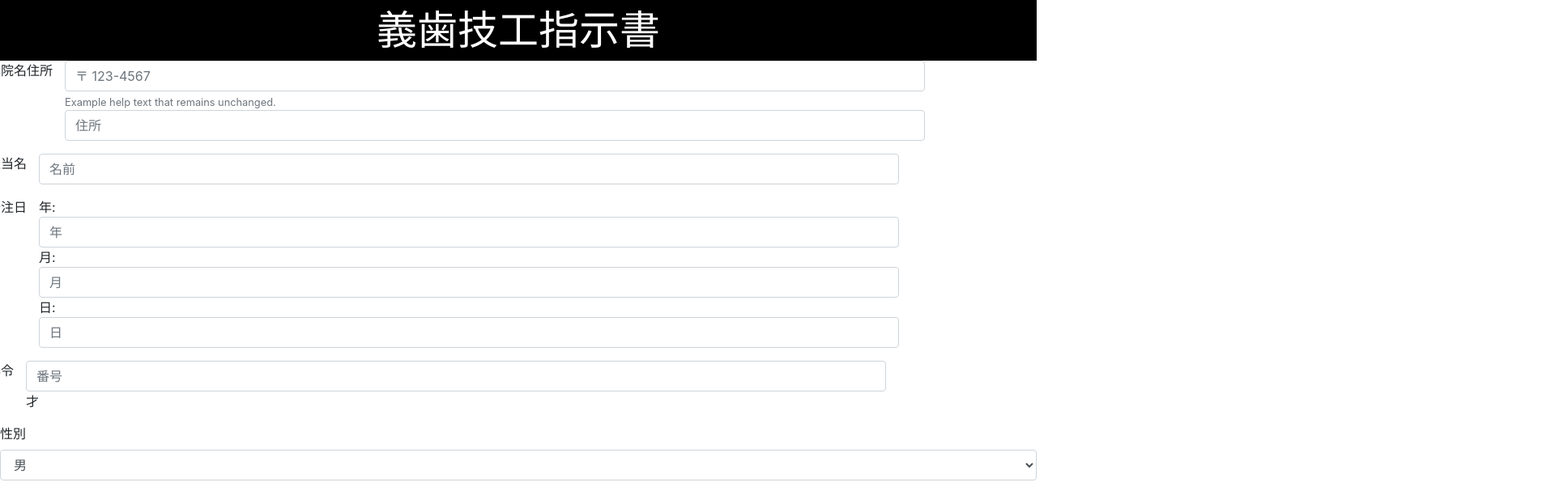
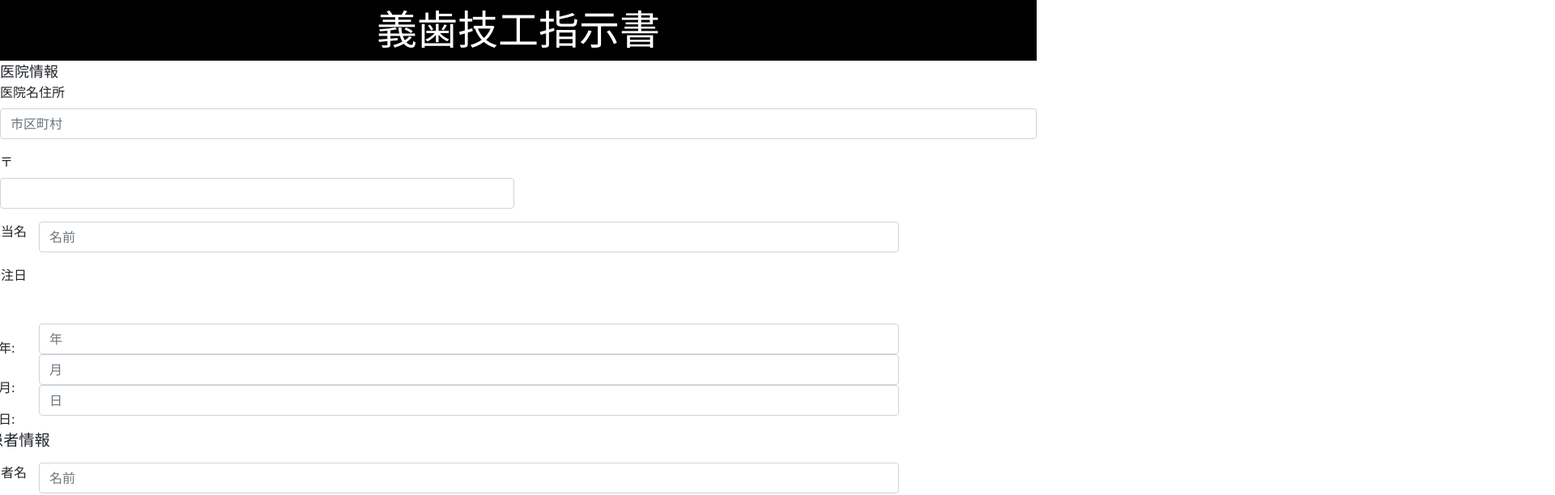
Before and after one commit to JustinTheeDude/dentist-app, a React (Create React App) app: page / in a window 1280 px wide. Shown: the top 612 px of the page at 81% size, 1920 px wide, since content can reach past the window. Built offline with nearby package versions, Linux system fonts and the light colour scheme.

Commit message:
updated css, organized form more logically

```diff
--- a/src/App.css
+++ b/src/App.css
@@ -42,5 +42,45 @@
     max-width: 1300px;
     left:0px;
     margin: auto;
+}
 
+.hospital-info-div {
+    font-size: large;
 }
+
+.age-div{
+    position: relative;
+    left: 1083px;
+    top: 35px;
+    font-size: large;
+}
+
+.age-label{
+    position: relative;
+    left: 0px;
+    top: 40px;
+}
+.order-div{
+    position: relative;
+    left: -50px;
+    top: 100px;
+}
+.year-div{
+    position: relative;
+    top: 90px;
+}
+.month-div{
+    position: relative;
+    top: 115px;
+}
+.day-div{
+    position: relative;
+    top: 130px;
+}
+
+.patient-info-div {
+    position: relative;
+    left: -15px;
+    padding-bottom: 1%;
+    font-size: larger;
+}
--- a/src/Components/MainInfo.js
+++ b/src/Components/MainInfo.js
@@ -1,5 +1,5 @@
 import React, {Component} from "react";
-import {Col, Form, FormGroup, Label, Input,Button, FormFeedback, FormText} from "reactstrap";
+import {Col, Row, Form, FormGroup, Label,Input, Button} from "reactstrap";
 import OtherOption from './OtherOption';
 class MainInfo extends Component {
 
@@ -15,15 +15,19 @@ class MainInfo extends Component {
     render () {
         return (
             <Form id="main_form" className="main-form">
-                <FormGroup row>
-                    <Label >医院名住所</Label>
-                    <Col sm={10}>
-                        <Input type="text" name="text" placeholder="〒 123-4567" />
-                        <FormFeedback>You will not be able to see this</FormFeedback>
-                        <FormText>Example help text that remains unchanged.</FormText>
-                        <Input type="text" name="text" placeholder="住所" />
+                <div className="hospital-info-div">医院情報</div>
+                <FormGroup>
+                    <Label for="exampleAddress">医院名住所</Label>
+                    <Input type="text" name="address" id="exampleAddress" placeholder="市区町村"/>
+                </FormGroup>
+                    <Row form>
+                    <Col md={6}>
+                <FormGroup>
+                    <Label for="exampleZip">〒</Label>
+                    <Input type="text" name="zip" id="exampleZip"/>
+                </FormGroup>
                     </Col>
-                </FormGroup>
+                    </Row>
                 <FormGroup row >
                     <Label >担当名</Label>
                     <Col sm={10}>
@@ -31,24 +35,30 @@ class MainInfo extends Component {
                     </Col>
                 </FormGroup>
                 <FormGroup row >
+                {/* This should be removed the order date should be set with the calendar */}
                     <Label>発注日</Label>
                     <Col sm={10}>
-                    <div>
-                            年:
+                    <div className="order-div  year-div">年:</div>
+                    <div className="order-div month-div">月:</div>
+                    <div className="order-div day-div">日:</div>
                             <Input type="text" name="text" placeholder="年" />
-                            月:
                             <Input type="text" name="text" placeholder="月" />
-                            日:
                             <Input type="text" name="text" placeholder="日" />
-                    </div>
+
+                    </Col>
+                </FormGroup>
+                <div　className="patient-info-div">患者情報</div>
+                <FormGroup row >
+                    <Label>患者名</Label>
+                    <Col sm={10}>
+                        <Input type="text" name="text" placeholder="名前" />
                     </Col>
                 </FormGroup>
                 <FormGroup row >
-                    <Label>年令</Label>
+                    <Label className="age-label">年令</Label>
                     <Col sm={10}>
-                        <div>
-                            <Input type="text" name="text" placeholder="番号" /> 才
-                        </div>
+                        <div className="age-div">才</div>
+                        <Input type="text" name="text" placeholder="才" />
                     </Col>
                 </FormGroup>
                 <FormGroup>
@@ -67,15 +77,9 @@ class MainInfo extends Component {
                     <option id="option-other">他</option>
                     </Input>
                     {this.state.value === "他" && <OtherOption />}
-
                 </FormGroup>
                 <FormGroup row >
-                    <Label>患者名</Label>
-                    <Col sm={10}>
-                        <Input type="text" name="text" placeholder="名前" />
-                    </Col>
-                </FormGroup>
-                <FormGroup row >
+                {/* This should also be removed the delivery date should be set with the calendar */}
                     <Label>納期日</Label>
                     <Col sm={10}>
                         <div>
```
